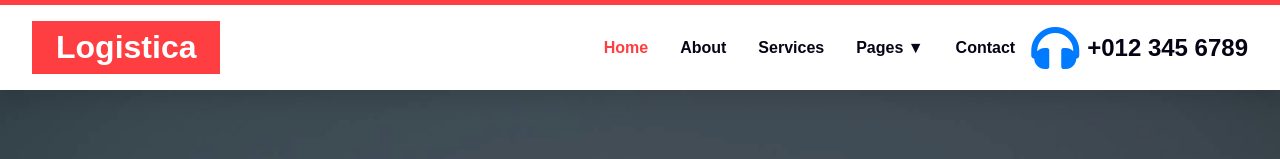
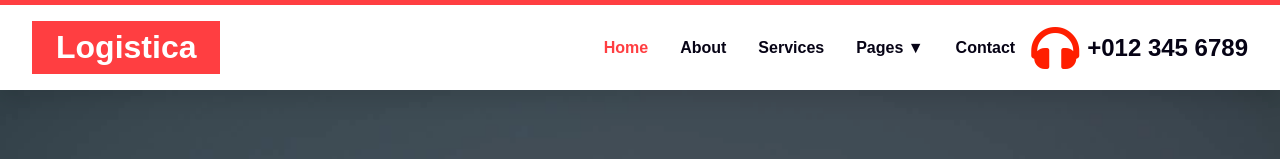
Before and after one commit to Qamrul-Hassan/react-project-2, a React (Vite) app: page / in a window 1280 px wide. Shown: the top 159 px of the page. Built offline with nearby package versions, Linux system fonts and the light colour scheme.

Commit message:
Update Features.css

```diff
--- a/src/components/Features.css
+++ b/src/components/Features.css
@@ -37,7 +37,7 @@
 }
 
 .icon {
-  color: #007bff;
+  color: #ff1e00;
   font-size: 3rem;
   flex-shrink: 0;
 }
```
